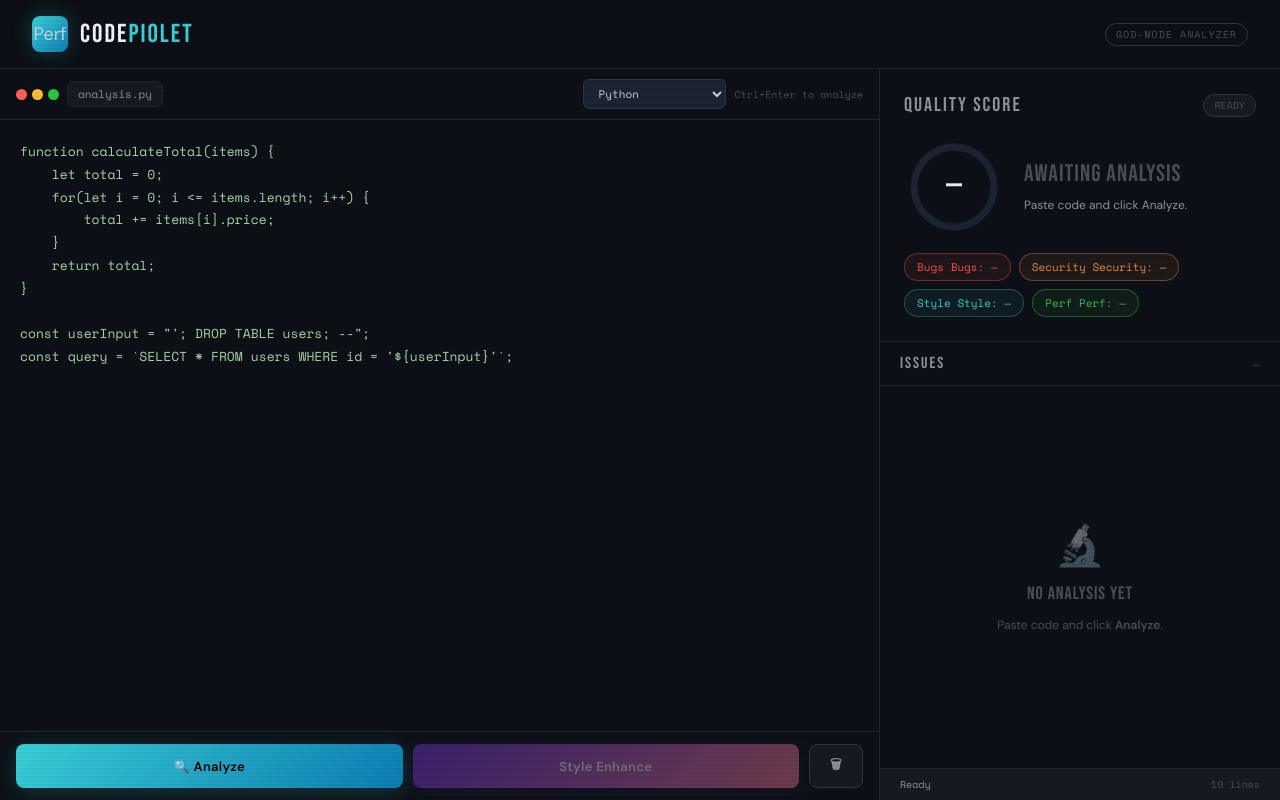
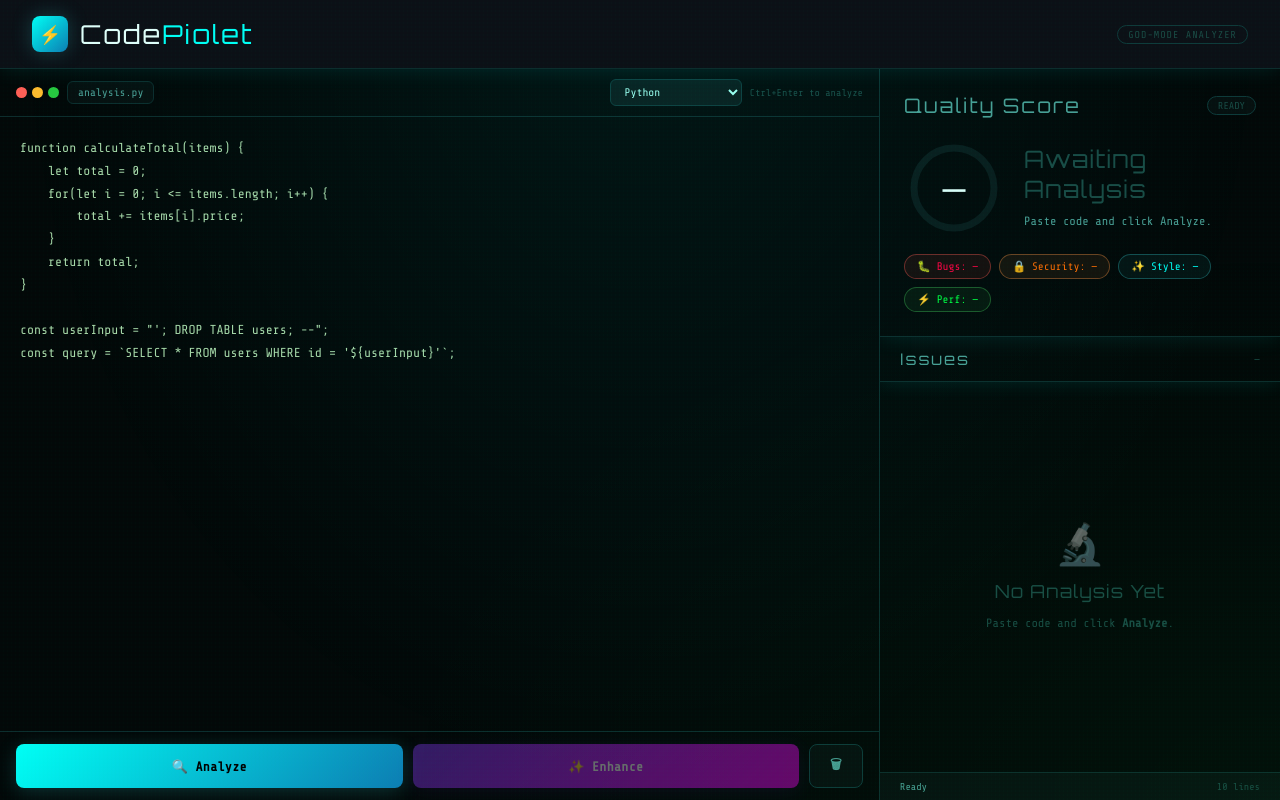
Before and after one commit to SARAVANAN-3-11/code_an, a website: page public/index.html in a window 1280 px wide. Drawn offline with nearby package versions, Linux system fonts and the light colour scheme.

Commit message:
Cyberpunk hacker theme + fix duplicate labels

```diff
--- a/public/index.html
+++ b/public/index.html
@@ -4,46 +4,61 @@
 <meta charset="UTF-8"/>
 <meta name="viewport" content="width=device-width, initial-scale=1.0"/>
 <title>CodePiolet — God-Mode Analyzer</title>
-<link href="https://fonts.googleapis.com/css2?family=Space+Mono:ital,wght@0,400;0,700;1,400&family=Bebas+Neue&family=DM+Sans:wght@300;400;500;600&display=swap" rel="stylesheet"/>
+<link href="https://fonts.googleapis.com/css2?family=Share+Tech+Mono&family=Orbitron:wght@400;700;900&family=VT323&display=swap" rel="stylesheet"/>
 <style>
 :root {
-  --bg:        #080b0f;
-  --surface:   #0d1117;
-  --surface2:  #161b22;
-  --surface3:  #1c2333;
-  --border:    #21262d;
-  --border2:   #30363d;
-  --cyan:      #39d0d8;
-  --green:     #3fb950;
-  --yellow:    #d29922;
-  --orange:    #f0883e;
-  --red:       #f85149;
-  --pink:      #ff7b9c;
-  --text:      #c9d1d9;
-  --text2:     #8b949e;
-  --text3:     #484f58;
-  --white:     #f0f6fc;
+  --bg:        #000000;
+  --surface:   #030808;
+  --surface2:  #071010;
+  --surface3:  #0a1a1a;
+  --border:    #0d2d2d;
+  --border2:   #0f3a3a;
+  --cyan:      #00fff5;
+  --green:     #00ff41;
+  --yellow:    #ffff00;
+  --orange:    #ff6b00;
+  --red:       #ff0040;
+  --pink:      #ff00ff;
+  --text:      #a0ffef;
+  --text2:     #4a9e94;
+  --text3:     #1a4a44;
+  --white:     #e0fffa;
 }
 *, *::before, *::after { box-sizing: border-box; margin: 0; padding: 0; }
 html { scroll-behavior: smooth; }
 body {
   background: var(--bg);
   color: var(--text);
-  font-family: 'DM Sans', sans-serif;
+  font-family: 'Share Tech Mono', monospace;
   min-height: 100vh;
   overflow-x: hidden;
 }
 body::before {
   content: '';
   position: fixed; inset: 0;
-  background: repeating-linear-gradient(0deg, transparent, transparent 2px, rgba(0,0,0,0.04) 2px, rgba(0,0,0,0.04) 4px);
+  background:
+    repeating-linear-gradient(0deg, transparent, transparent 3px, rgba(0,255,245,0.02) 3px, rgba(0,255,245,0.02) 4px),
+    repeating-linear-gradient(90deg, transparent, transparent 3px, rgba(0,255,65,0.01) 3px, rgba(0,255,65,0.01) 4px);
   pointer-events: none;
   z-index: 9999;
+  animation: scanline 8s linear infinite;
+}
+body::after {
+  content: '';
+  position: fixed; inset: 0;
+  background: radial-gradient(ellipse at 50% 0%, rgba(0,255,245,0.06) 0%, transparent 70%),
+              radial-gradient(ellipse at 100% 100%, rgba(0,255,65,0.04) 0%, transparent 50%);
+  pointer-events: none;
+  z-index: 1;
+}
+@keyframes scanline {
+  0% { background-position: 0 0; }
+  100% { background-position: 0 100px; }
 }
 
 /* HEADER */
 .header {
-  border-bottom: 1px solid var(--border);
+  border-bottom: 1px solid var(--border); box-shadow: 0 1px 20px rgba(0,255,245,0.1);
   padding: 16px 32px;
   display: flex;
   align-items: center;
@@ -61,10 +76,10 @@ body::before {
   font-size: 18px;
   box-shadow: 0 0 20px rgba(57,208,216,0.25);
 }
-.logo-name { font-family: 'Bebas Neue', sans-serif; font-size: 26px; letter-spacing: 2px; color: var(--white); }
+.logo-name { font-family: 'Orbitron', monospace; font-size: 26px; letter-spacing: 2px; color: var(--white); }
 .logo-name span { color: var(--cyan); }
 .header-tag {
-  font-family: 'Space Mono', monospace;
+  font-family: 'Share Tech Mono', monospace;
   font-size: 10px;
   color: var(--text3);
   border: 1px solid var(--border2);
@@ -83,13 +98,13 @@ body::before {
 /* EDITOR SIDE */
 .editor-side {
   display: flex; flex-direction: column;
-  border-right: 1px solid var(--border);
+  border-right: 1px solid var(--border); box-shadow: inset -1px 0 20px rgba(0,255,245,0.03);
   overflow: hidden;
 }
 .editor-toolbar {
   display: flex; align-items: center; justify-content: space-between;
   padding: 10px 16px;
-  border-bottom: 1px solid var(--border);
+  border-bottom: 1px solid var(--border); box-shadow: 0 1px 20px rgba(0,255,245,0.1);
   background: var(--surface);
   flex-shrink: 0;
 }
@@ -99,21 +114,21 @@ body::before {
 .win-dot { width: 11px; height: 11px; border-radius: 50%; }
 .wd-r { background: #ff5f56; } .wd-y { background: #febc2e; } .wd-g { background: #28c840; }
 .file-label {
-  font-family: 'Space Mono', monospace; font-size: 11px; color: var(--text2);
+  font-family: 'Share Tech Mono', monospace; font-size: 11px; color: var(--text2);
   padding: 4px 10px; background: var(--surface2); border: 1px solid var(--border); border-radius: 6px;
 }
 .lang-select {
   background: var(--surface3); border: 1px solid var(--border2); color: var(--text);
   border-radius: 6px; padding: 5px 10px;
-  font-family: 'Space Mono', monospace; font-size: 11px; outline: none; cursor: pointer;
+  font-family: 'Share Tech Mono', monospace; font-size: 11px; outline: none; cursor: pointer;
 }
-.kb-hint { font-size: 10px; color: var(--text3); font-family: 'Space Mono', monospace; }
+.kb-hint { font-size: 10px; color: var(--text3); font-family: 'Share Tech Mono', monospace; }
 .editor-wrap { position: relative; flex: 1; overflow: hidden; }
 #codeInput {
   width: 100%; height: 100%;
   background: var(--surface); border: none; outline: none;
   color: #a8d8a8;
-  font-family: 'Space Mono', monospace; font-size: 13px; line-height: 1.75;
+  font-family: 'Share Tech Mono', monospace; font-size: 13px; line-height: 1.75;
   padding: 20px; resize: none; tab-size: 2; caret-color: var(--cyan);
 }
 #codeInput::placeholder { color: var(--text3); font-style: italic; }
@@ -126,7 +141,7 @@ body::before {
 .btn {
   display: flex; align-items: center; gap: 8px;
   padding: 10px 20px; border: none; border-radius: 8px;
-  font-family: 'DM Sans', sans-serif; font-size: 13px; font-weight: 600;
+  font-family: 'Share Tech Mono', monospace; font-size: 13px; font-weight: 600;
   cursor: pointer; transition: all 0.15s; letter-spacing: 0.3px; white-space: nowrap;
 }
 .btn:active { transform: scale(0.97); }
@@ -164,14 +179,14 @@ body::before {
 
 /* SCORE */
 .score-section {
-  padding: 24px; border-bottom: 1px solid var(--border); flex-shrink: 0;
+  padding: 24px; border-bottom: 1px solid var(--border); box-shadow: 0 1px 20px rgba(0,255,245,0.1); flex-shrink: 0;
 }
 .score-header {
   display: flex; align-items: center; justify-content: space-between; margin-bottom: 20px;
 }
-.score-title { font-family: 'Bebas Neue', sans-serif; font-size: 20px; letter-spacing: 2px; color: var(--text2); }
+.score-title { font-family: 'Orbitron', monospace; font-size: 20px; letter-spacing: 2px; color: var(--text2); }
 .score-badge {
-  font-family: 'Space Mono', monospace; font-size: 10px;
+  font-family: 'Share Tech Mono', monospace; font-size: 10px;
   padding: 3px 10px; border-radius: 20px;
   border: 1px solid var(--border2); color: var(--text3); background: var(--surface2);
 }
@@ -190,16 +205,16 @@ body::before {
   position: absolute; top: 50%; left: 50%;
   transform: translate(-50%, -50%); text-align: center; line-height: 1;
 }
-.score-number { font-family: 'Bebas Neue', sans-serif; font-size: 32px; color: var(--white); }
-.score-pct { font-size: 11px; color: var(--text3); font-family: 'Space Mono', monospace; }
+.score-number { font-family: 'Orbitron', monospace; font-size: 32px; color: var(--white); }
+.score-pct { font-size: 11px; color: var(--text3); font-family: 'Share Tech Mono', monospace; }
 .score-info { flex: 1; }
-.score-grade { font-family: 'Bebas Neue', sans-serif; font-size: 24px; letter-spacing: 1px; margin-bottom: 8px; }
+.score-grade { font-family: 'Orbitron', monospace; font-size: 24px; letter-spacing: 1px; margin-bottom: 8px; }
 .score-summary { font-size: 12px; color: var(--text2); line-height: 1.6; }
 .stat-pills { display: flex; gap: 8px; margin-top: 16px; flex-wrap: wrap; }
 .pill {
   display: flex; align-items: center; gap: 5px;
   padding: 5px 12px; border-radius: 20px;
-  font-family: 'Space Mono', monospace; font-size: 11px;
+  font-family: 'Share Tech Mono', monospace; font-size: 11px;
   background: var(--surface2); border: 1px solid var(--border); color: var(--text2);
 }
 .pill.bugs     { border-color: rgba(248,81,73,0.4);  color: var(--red);    background: rgba(248,81,73,0.08); }
@@ -211,10 +226,10 @@ body::before {
 .issues-section { flex: 1; overflow: hidden; display: flex; flex-direction: column; }
 .issues-header {
   display: flex; align-items: center; justify-content: space-between;
-  padding: 12px 20px; border-bottom: 1px solid var(--border); flex-shrink: 0;
+  padding: 12px 20px; border-bottom: 1px solid var(--border); box-shadow: 0 1px 20px rgba(0,255,245,0.1); flex-shrink: 0;
 }
-.issues-title { font-family: 'Bebas Neue', sans-serif; font-size: 16px; letter-spacing: 2px; color: var(--text2); }
-.issues-count { font-family: 'Space Mono', monospace; font-size: 11px; color: var(--text3); }
+.issues-title { font-family: 'Orbitron', monospace; font-size: 16px; letter-spacing: 2px; color: var(--text2); }
+.issues-count { font-family: 'Share Tech Mono', monospace; font-size: 11px; color: var(--text3); }
 #issuesList { flex: 1; overflow-y: auto; padding: 12px; }
 #issuesList::-webkit-scrollbar { width: 4px; }
 #issuesList::-webkit-scrollbar-thumb { background: var(--border2); border-radius: 4px; }
@@ -223,7 +238,7 @@ body::before {
   height: 100%; gap: 12px; color: var(--text3); text-align: center; padding: 20px;
 }
 .empty-icon { font-size: 40px; opacity: 0.4; }
-.empty-title { font-family: 'Bebas Neue', sans-serif; font-size: 18px; letter-spacing: 1px; }
+.empty-title { font-family: 'Orbitron', monospace; font-size: 18px; letter-spacing: 1px; }
 .empty-sub { font-size: 12px; line-height: 1.6; }
 .issue-card {
   border-radius: 8px; padding: 12px 14px; margin-bottom: 8px;
@@ -245,14 +260,14 @@ body::before {
 .info     .issue-sev-dot { background: var(--cyan); }
 .good     .issue-sev-dot { background: var(--green); }
 .issue-body { flex: 1; min-width: 0; }
-.issue-line { font-family: 'Space Mono', monospace; font-size: 9px; color: var(--text3); margin-bottom: 3px; text-transform: uppercase; letter-spacing: 1px; }
+.issue-line { font-family: 'Share Tech Mono', monospace; font-size: 9px; color: var(--text3); margin-bottom: 3px; text-transform: uppercase; letter-spacing: 1px; }
 .issue-msg { font-size: 12px; font-weight: 500; color: var(--text); margin-bottom: 3px; line-height: 1.4; }
 .issue-detail { font-size: 11px; color: var(--text2); line-height: 1.5; }
 
 /* STATUS BAR */
 .status-bar {
   padding: 8px 20px; border-top: 1px solid var(--border);
-  font-family: 'Space Mono', monospace; font-size: 10px; color: var(--text3);
+  font-family: 'Share Tech Mono', monospace; font-size: 10px; color: var(--text3);
   display: flex; align-items: center; justify-content: space-between;
   background: var(--surface2); flex-shrink: 0;
 }
@@ -283,7 +298,7 @@ body::before {
 
 @media (max-width: 900px) {
   .workspace { grid-template-columns: 1fr; height: auto; }
-  .editor-side { height: 60vh; border-right: none; border-bottom: 1px solid var(--border); }
+  .editor-side { height: 60vh; border-right: none; border-bottom: 1px solid var(--border); box-shadow: 0 1px 20px rgba(0,255,245,0.1); }
   .results-side { min-height: 500px; }
 }
 </style>
@@ -292,7 +307,7 @@ body::before {
 
 <header class="header">
   <div class="logo">
-    <div class="logo-mark">Perf</div>
+    <div class="logo-mark">⚡</div>
     <div class="logo-name">Code<span>Piolet</span></div>
   </div>
   <div class="header-tag">GOD-MODE ANALYZER</div>
@@ -409,7 +424,7 @@ const query = `SELECT * FROM users WHERE id = '${userInput}'`;</textarea>
       </button>
       <button class="btn btn-enhance" id="enhanceBtn" onclick="enhanceCode()" disabled>
         <div class="spinner white" id="enhanceSpinner"></div>
-        <span id="enhanceBtnText">Style Enhance</span>
+        <span id="enhanceBtnText">✨ Enhance</span>
       </button>
       <button class="btn btn-clear" onclick="clearAll()">🗑</button>
     </div>
@@ -439,10 +454,10 @@ const query = `SELECT * FROM users WHERE id = '${userInput}'`;</textarea>
         </div>
       </div>
       <div class="stat-pills" id="statPills">
-        <div class="pill bugs">Bugs Bugs: —</div>
-        <div class="pill security">Security Security: —</div>
-        <div class="pill style">Style Style: —</div>
-        <div class="pill perf">Perf Perf: —</div>
+        <div class="pill bugs">🐛 Bugs: —</div>
+        <div class="pill security">🔒 Security: —</div>
+        <div class="pill style">✨ Style: —</div>
+        <div class="pill perf">⚡ Perf: —</div>
       </div>
     </div>
 
@@ -540,10 +555,10 @@ function renderResults(data) {
   document.getElementById('scoreBadge').textContent = 'COMPLETE';
   document.getElementById('scoreBadge').className = 'score-badge done';
   document.getElementById('statPills').innerHTML = `
-    <div class="pill bugs">Bugs Bugs: ${data.bugs??0}</div>
-    <div class="pill security">Security Security: ${data.security??0}</div>
-    <div class="pill style">Style Style: ${data.style??0}</div>
-    <div class="pill perf">Perf Perf: ${data.performance??0}</div>`;
+    <div class="pill bugs">🐛 Bugs: ${data.bugs??0}</div>
+    <div class="pill security">🔒 Security: ${data.security??0}</div>
+    <div class="pill style">✨ Style: ${data.style??0}</div>
+    <div class="pill perf">⚡ Perf: ${data.performance??0}</div>`;
 
   const issues = data.issues || [];
   document.getElementById('issuesCount').textContent = `${issues.length} issue${issues.length!==1?'s':''}`;
@@ -650,10 +665,10 @@ async function enhanceCode() {
     document.getElementById('codeInput').value = data.enhanced;
     updateLineCount();
     document.getElementById('issuesList').innerHTML = `
-      <div class="empty-state"><div class="empty-icon">Style</div>
+      <div class="empty-state"><div class="empty-icon">🔬</div>
       <div class="empty-title">Code Enhanced</div>
       <div class="empty-sub">Re-analyzing improved code...</div></div>`;
-    toast('Style Enhanced! Re-analyzing...', 'success');
+    toast('✨ Enhanced! Re-analyzing...', 'success');
     setStatus('Enhanced — re-analyzing...', 'ok');
     setTimeout(() => analyzeCode(), 400);
 
@@ -666,7 +681,7 @@ async function enhanceCode() {
   isEnhancing = false;
   btn.disabled = false;
   document.getElementById('enhanceSpinner').style.display = 'none';
-  document.getElementById('enhanceBtnText').textContent = 'Style Enhance';
+  document.getElementById('enhanceBtnText').textContent = '✨ Enhance';
 }
 
 // ── CLEAR ──
@@ -683,10 +698,10 @@ function clearAll() {
   document.getElementById('scoreBadge').textContent = 'READY';
   document.getElementById('scoreBadge').className = 'score-badge';
   document.getElementById('statPills').innerHTML = `
-    <div class="pill bugs">Bugs Bugs: —</div>
-    <div class="pill security">Security Security: —</div>
-    <div class="pill style">Style Style: —</div>
-    <div class="pill perf">Perf Perf: —</div>`;
+    <div class="pill bugs">🐛 Bugs: —</div>
+    <div class="pill security">🔒 Security: —</div>
+    <div class="pill style">✨ Style: —</div>
+    <div class="pill perf">⚡ Perf: —</div>`;
   document.getElementById('issuesList').innerHTML = `
     <div class="empty-state"><div class="empty-icon">🔬</div>
     <div class="empty-title">No Analysis Yet</div>
```
